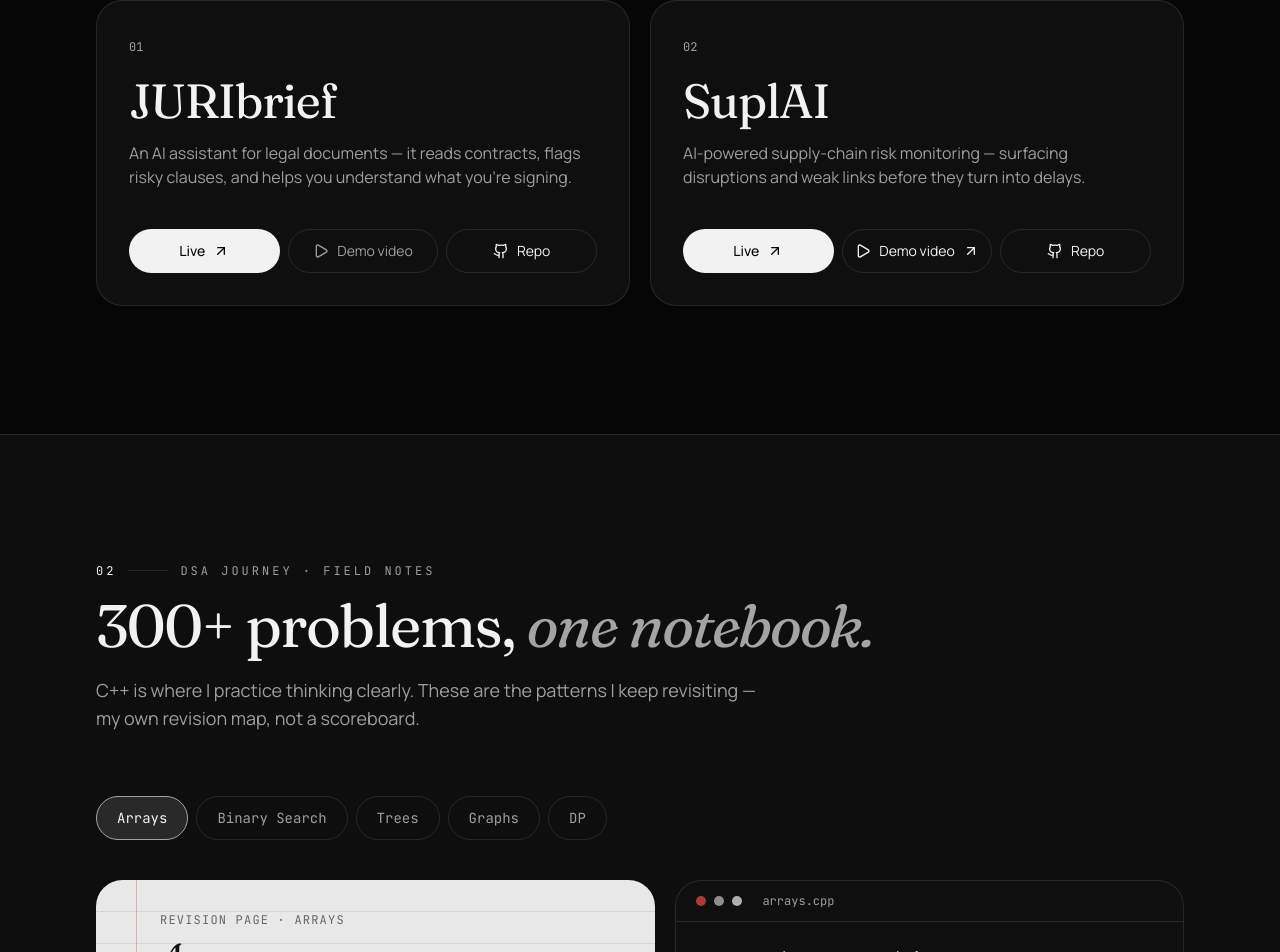
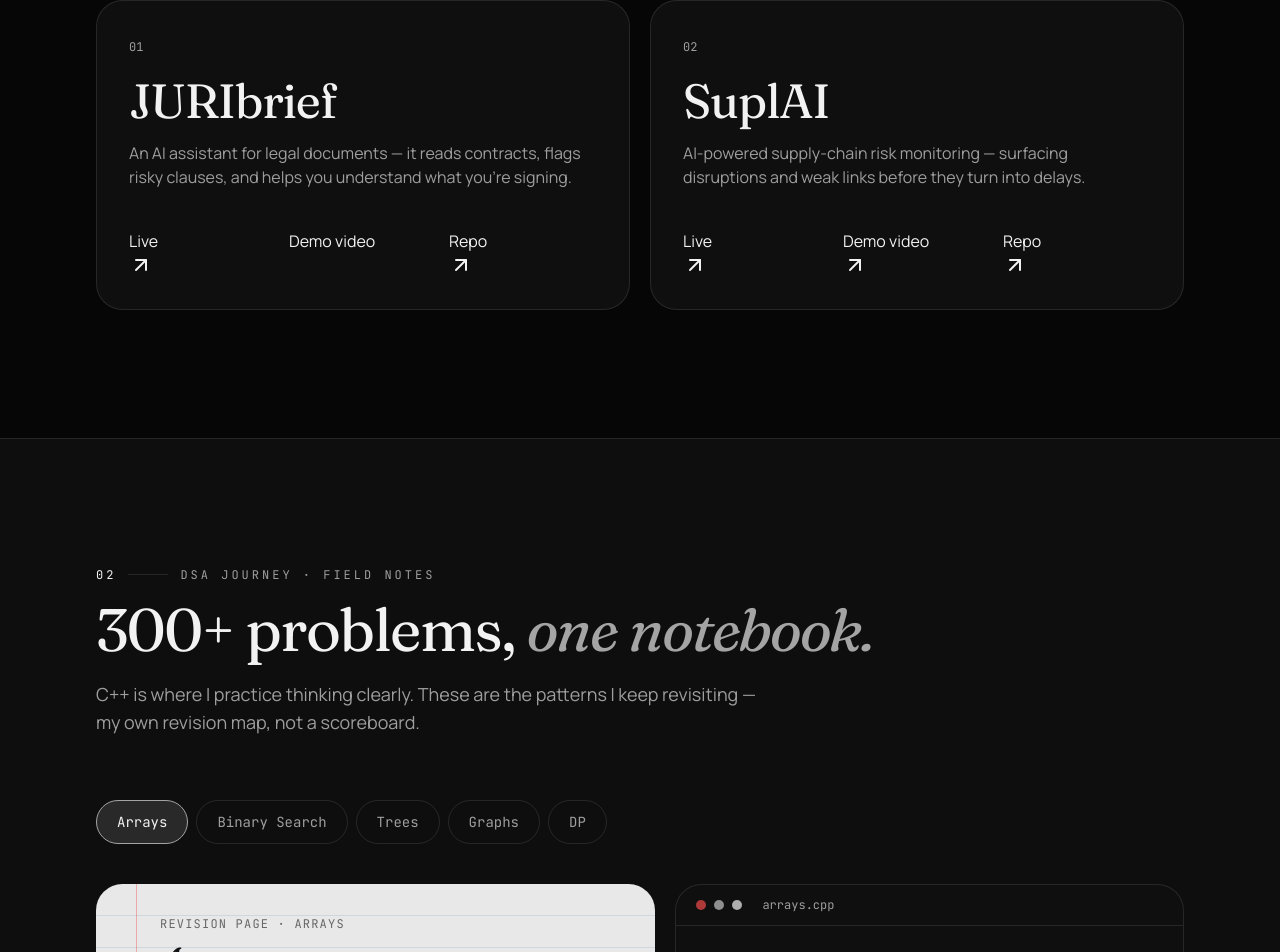
Before and after one commit to AVINASHTIWARI14/portfolio, a React (Vite) app: page / in a window 1280 px wide. Shown: the part 1120-2072 px from the top of the page. Built offline with nearby package versions, Linux system fonts and the light colour scheme.

Commit message:
Apply brutalist style to project action buttons

```diff
--- a/src/components/portfolio/Work.tsx
+++ b/src/components/portfolio/Work.tsx
@@ -1,5 +1,5 @@
 import { AnimatePresence, motion } from "framer-motion";
-import { ArrowUpRight, Github, Play } from "lucide-react";
+import { ArrowUpRight } from "lucide-react";
 import { projects } from "@/data/portfolio";
 
 export function Work() {
@@ -28,30 +28,32 @@ export function Work() {
                 <p className="mt-4 text-muted-foreground">{p.summary}</p>
               </div>
 
-              <div className="relative mt-auto grid grid-cols-1 gap-2 pt-10 sm:grid-cols-3">
+              <div className="relative mt-auto grid grid-cols-1 gap-3 pt-10 sm:grid-cols-3">
                 {p.demo ? (
-                  <a href={p.demo} target="_blank" rel="noreferrer" className="inline-flex h-11 items-center justify-center gap-2 whitespace-nowrap rounded-full bg-lime px-3 text-sm font-medium text-primary-foreground transition-transform hover:-translate-y-0.5">
-                    Live <ArrowUpRight className="h-4 w-4 shrink-0" />
+                  <a href={p.demo} target="_blank" rel="noreferrer" className="brutalist-button">
+                    <span className="brutalist-button-text">Live</span><ArrowUpRight className="brutalist-button-arrow" />
                   </a>
                 ) : (
-                  <span className="inline-flex h-11 items-center justify-center whitespace-nowrap rounded-full border border-border px-3 text-sm text-muted-foreground">Live</span>
+                  <span aria-disabled="true" className="brutalist-button brutalist-button-disabled">
+                    <span className="brutalist-button-text">Live</span>
+                  </span>
                 )}
                 {p.slug === "supplai" ? (
-                  <a href="https://youtu.be/9WQxe0l1aWE" target="_blank" rel="noreferrer" className="inline-flex h-11 items-center justify-center gap-2 whitespace-nowrap rounded-full border border-border px-3 text-sm transition-colors hover:border-lime hover:text-lime">
-                    <Play className="h-4 w-4 shrink-0" /> Demo video <ArrowUpRight className="h-4 w-4 shrink-0" />
+                  <a href="https://youtu.be/9WQxe0l1aWE" target="_blank" rel="noreferrer" className="brutalist-button">
+                    <span className="brutalist-button-text">Demo video</span><ArrowUpRight className="brutalist-button-arrow" />
                   </a>
                 ) : (
-                  <span aria-disabled="true" title="Demo video link not added yet" className="inline-flex h-11 items-center justify-center gap-2 whitespace-nowrap rounded-full border border-border px-3 text-sm text-muted-foreground">
-                    <Play className="h-4 w-4 shrink-0" /> Demo video
+                  <span aria-disabled="true" title="Demo video link not added yet" className="brutalist-button brutalist-button-disabled">
+                    <span className="brutalist-button-text">Demo video</span>
                   </span>
                 )}
                 {p.repo ? (
-                  <a href={p.repo} target="_blank" rel="noreferrer" className="inline-flex h-11 items-center justify-center gap-2 whitespace-nowrap rounded-full border border-border px-3 text-sm transition-colors hover:border-lime hover:text-lime">
-                    <Github className="h-4 w-4 shrink-0" /> Repo
+                  <a href={p.repo} target="_blank" rel="noreferrer" className="brutalist-button">
+                    <span className="brutalist-button-text">Repo</span><ArrowUpRight className="brutalist-button-arrow" />
                   </a>
                 ) : (
-                  <span aria-disabled="true" title="Repository link not added yet" className="inline-flex h-11 items-center justify-center gap-2 whitespace-nowrap rounded-full border border-border px-3 text-sm text-muted-foreground">
-                    <Github className="h-4 w-4 shrink-0" /> Repo
+                  <span aria-disabled="true" className="brutalist-button brutalist-button-disabled">
+                    <span className="brutalist-button-text">Repo</span>
                   </span>
                 )}
               </div>
```
